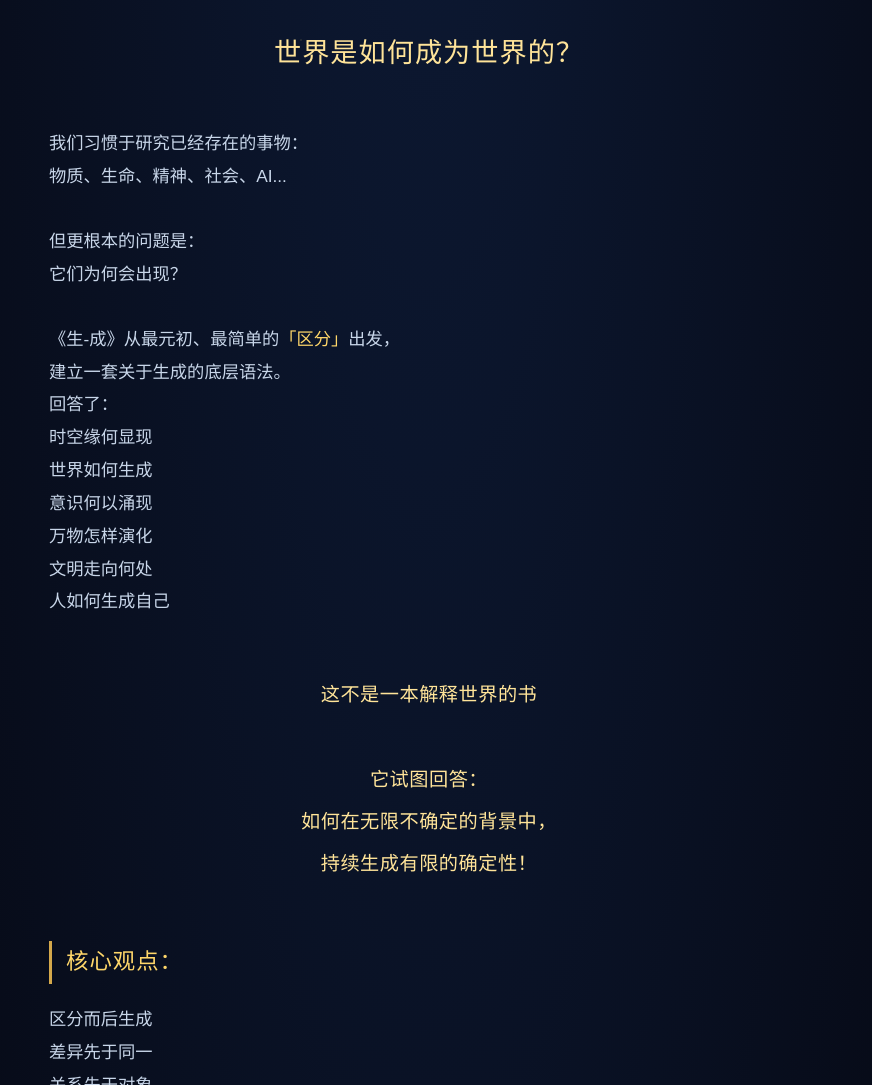
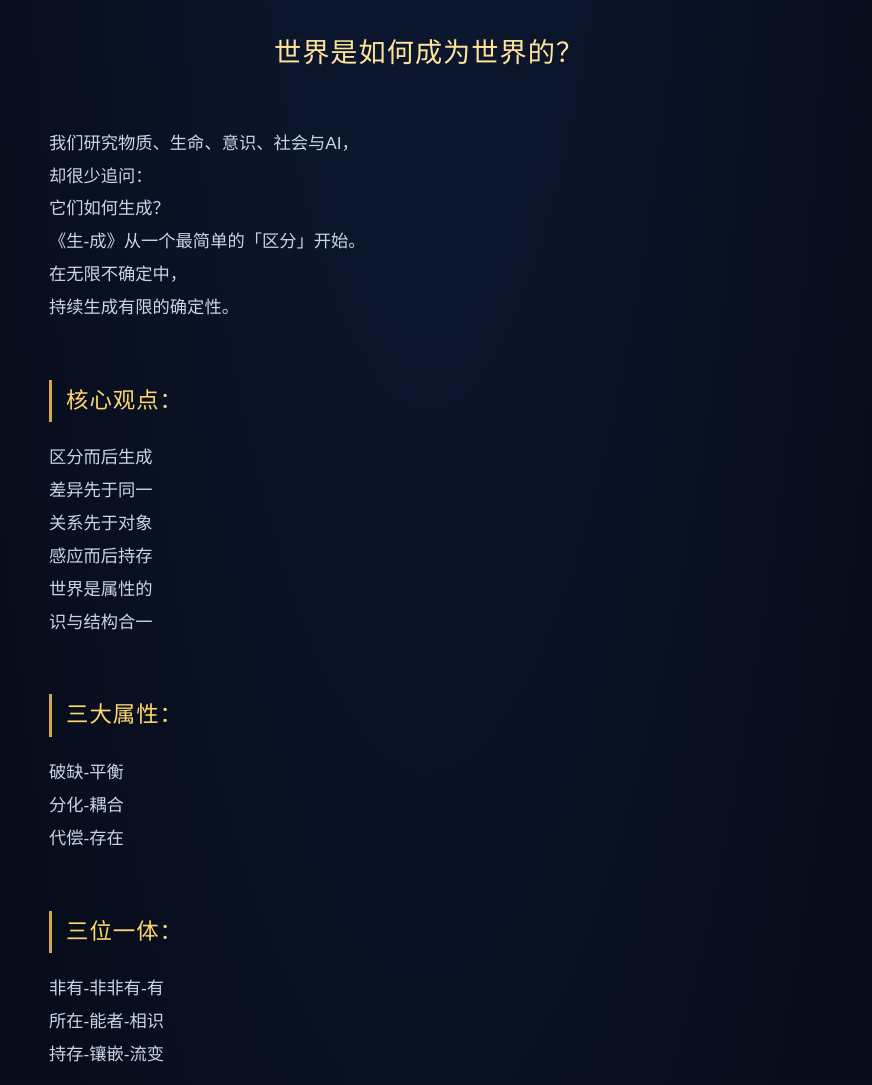
Before and after one commit to wudeshijie/wudeshijie.github.io, a plain HTML site: page index.html in a window 1280 px wide. Shown: the part 600-1685 px from the top of the page, without its empty margins (211-1083 px from the left). Drawn offline with Linux system fonts and the light colour scheme.

Commit message:
Update index.html

```diff
--- a/index.html
+++ b/index.html
@@ -290,29 +290,12 @@
     <p class="question-big">世界是如何成为世界的？</p>
 
     <div class="text-block">
-        我们习惯于研究已经存在的事物：<br>
-        物质、生命、精神、社会、AI...<br><br>
-        但更根本的问题是：<br>
-        它们为何会出现？<br>
-    </div>
-
-    <div class="text-block">
-        《生-成》从最元初、最简单的<span class="emphasis">「区分」</span>出发，<br>
-        建立一套关于生成的底层语法。<br>
-        回答了：<br>
-        时空缘何显现<br>
-        世界如何生成<br>
-        意识何以涌现<br>
-        万物怎样演化<br>
-        文明走向何处<br>
-        人如何生成自己
-    </div>
-
-    <div class="ending-text">
-        这不是一本解释世界的书<br><br>
-        它试图回答：<br>
-        如何在无限不确定的背景中，<br>
-        持续生成有限的确定性！
+        我们研究物质、生命、意识、社会与AI，<br>
+        却很少追问：<br>
+        它们如何生成？<br>
+        《生-成》从一个最简单的「区分」开始。<br>
+        在无限不确定中，<br>
+        持续生成有限的确定性。<br>
     </div>
 
     <h2 class="block-title">核心观点：</h2>
```
